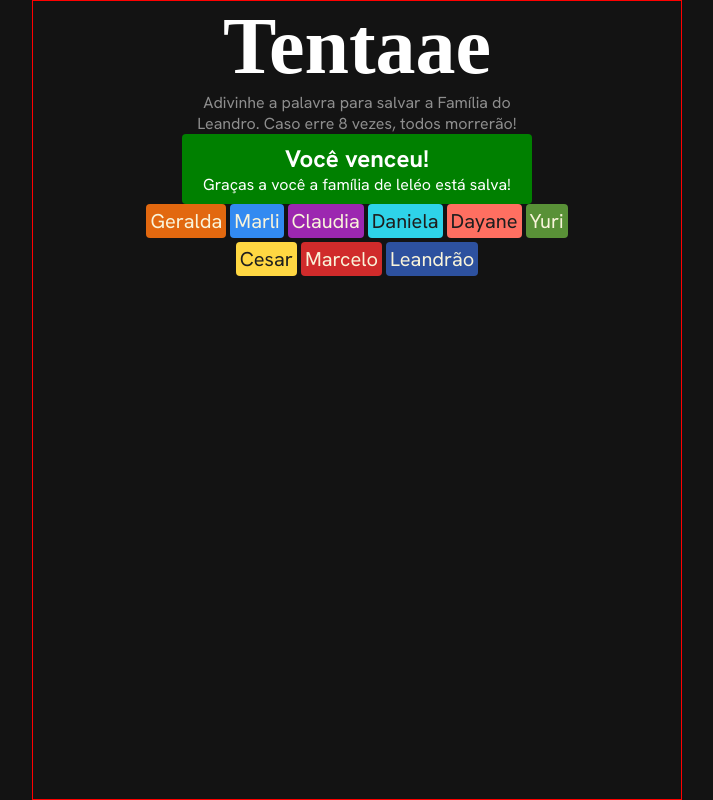
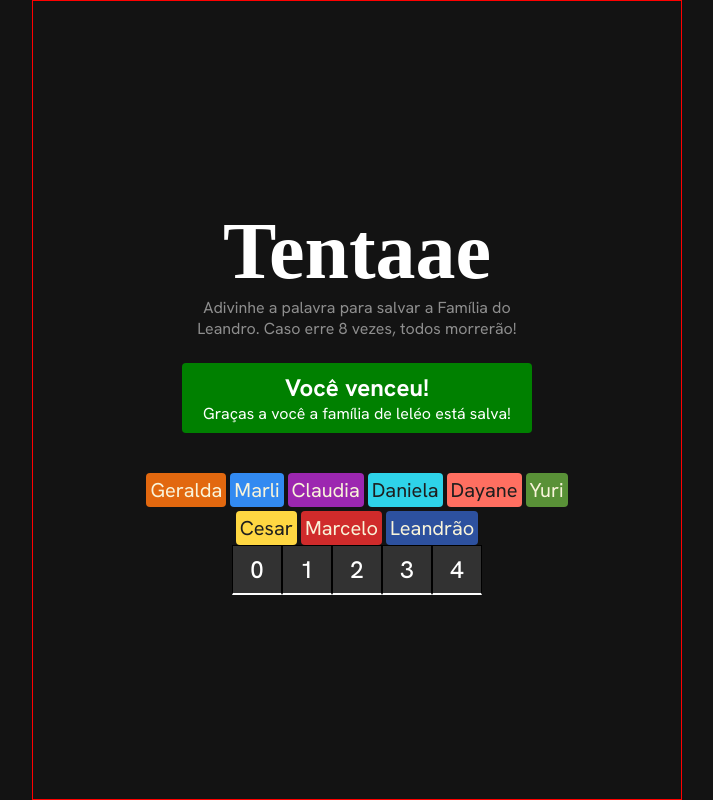
Before and after one commit to piqlow/tentaee, a React (Vite) app: page / in a window 1280 px wide. Shown: the whole page, without its empty margins (283-996 px from the left). Built offline with nearby package versions, Linux system fonts and the light colour scheme; a web font is replaced by a local one.

Commit message:
Add Word component and integrate into App; update styles for layout and Word display

```diff
--- a/src/App.jsx
+++ b/src/App.jsx
@@ -4,6 +4,8 @@ import GameStatus from "./components/GameStatus";
 import FamilyChips from "./components/FamilyChips.jsx";
 import "./styles/App.css";
 import family from "./data/family.js";
+import words from "./data/words.js";
+import Word from "./components/Word.jsx";
 
 export default function App() {
   const [currentWord, setCurrentWord] = useState("react");
@@ -12,8 +14,12 @@ export default function App() {
   return (
     <main>
       <Header />
+
       <GameStatus />
+
       <FamilyChips family={family} />
+
+      <Word currentWord={currentWord} guessedLetters={guessedLetters} />
     </main>
   );
 }
--- a/src/components/Word.jsx
+++ b/src/components/Word.jsx
@@ -1,5 +1,8 @@
-// export default function Word() {
-//   return (
+import "../styles/Word.css";
 
-//   )
-// }
+export default function Word(props) {
+  const letterElements = props.currentWord
+    .split("")
+    .map((letter, i) => <span key={i}>{i}</span>);
+  return <section className="word">{letterElements}</section>;
+}
--- a/src/data/words.js
+++ b/src/data/words.js
@@ -16,3 +16,5 @@ export const words = [
   "caminhao",
   "jojo-todynho",
 ];
+
+export default words;
--- a/src/styles/App.css
+++ b/src/styles/App.css
@@ -14,7 +14,7 @@ main {
   display: flex;
   margin: 0 auto;
   flex-direction: column;
-  /* justify-content: center; */
+  justify-content: center;
   align-items: center;
   width: 650px;
   border: 1px solid red;
--- a/src/styles/GameStatus.css
+++ b/src/styles/GameStatus.css
@@ -7,4 +7,5 @@ section.game-status {
   width: 100%;
   max-width: 350px;
   border-radius: 4px;
+  margin-block: 24px 40px;
 }
--- /dev/null
+++ b/src/styles/Word.css
@@ -0,0 +1,16 @@
+section.word {
+  display: flex;
+}
+
+section.word > span {
+  display: flex;
+  justify-content: center;
+  align-items: center;
+  background-color: rgb(50, 50, 50);
+  border: 1px solid black;
+  height: 50px;
+  font-size: 1.5rem;
+  font-weight: 500;
+  width: 50px;
+  border-bottom: 2px solid white;
+}
```
